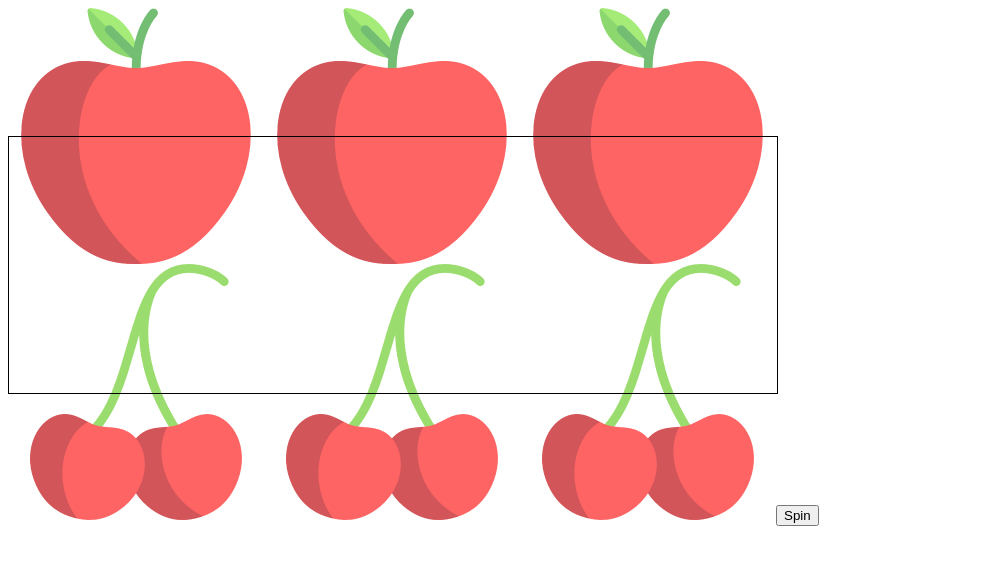
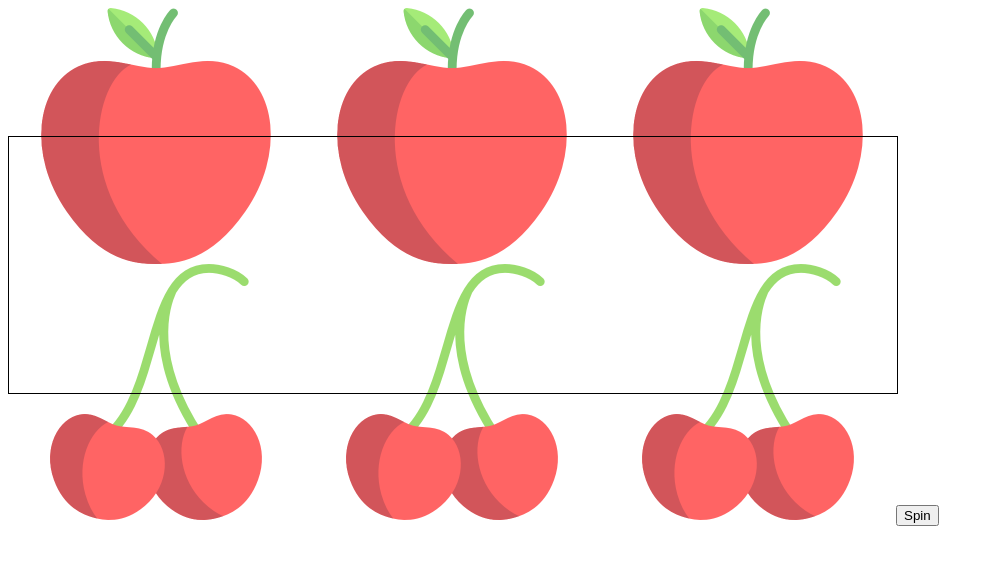
Before and after one commit to MichaelBuhler/slots, an Angular app: page / in a window 1280 px wide. Shown: the top 564 px of the page, without its empty margins (0-994 px from the left). Built offline with nearby package versions, Linux system fonts and the light colour scheme.

Commit message:
slight styling

```diff
--- a/src/app/components/reel-row/reel-row.component.css
+++ b/src/app/components/reel-row/reel-row.component.css
@@ -1,3 +1,7 @@
+.slots-reel {
+  margin: 20px;
+}
+
 .slots-result-box {
   border: 1px solid black;
   height: 256px;
--- a/src/app/components/reel-row/reel-row.component.html
+++ b/src/app/components/reel-row/reel-row.component.html
@@ -1,4 +1,5 @@
 <slots-reel
+  class="slots-reel"
   *ngFor="let reelPositionSubject of reelPositionSubjects"
   [positionCount]="positionCount"
   [reelPositionObservable]="reelPositionSubject.asObservable()">
```
